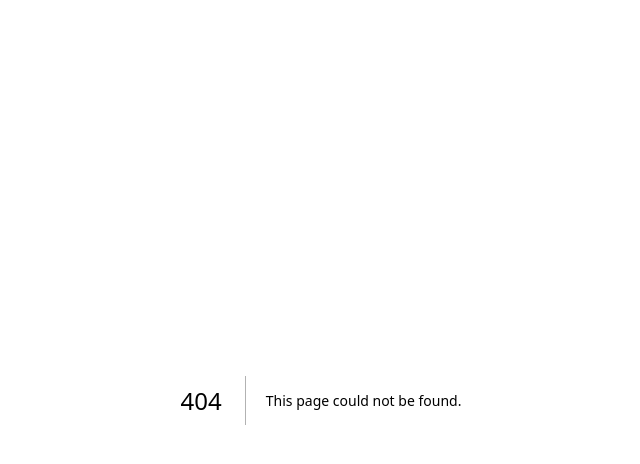
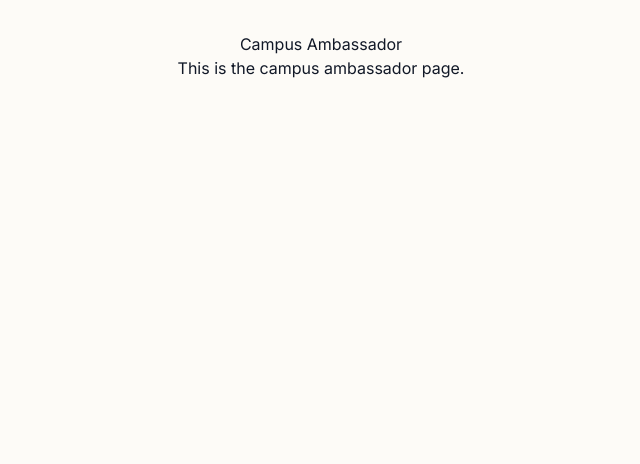
Before and after one commit to TwinCoderTech/ABTalks, a Next.js app: page /ambassador in a window 1280 px wide. Before the commit this address had no page. Shown: the top 464 px of the page, without its empty margins (319-959 px from the left). Built offline with nearby package versions, Linux system fonts and the light colour scheme.

Commit message:
feat: campus ambassador landing page

```diff
--- /dev/null
+++ b/app/ambassador/page.tsx
@@ -0,0 +1,8 @@
+export default function AmbassadorPage() {
+  return (
+    <div style={{ padding: '2rem', textAlign: 'center' }}>
+      <h1>Campus Ambassador</h1>
+      <p>This is the campus ambassador page.</p>
+    </div>
+  );
+}
```
